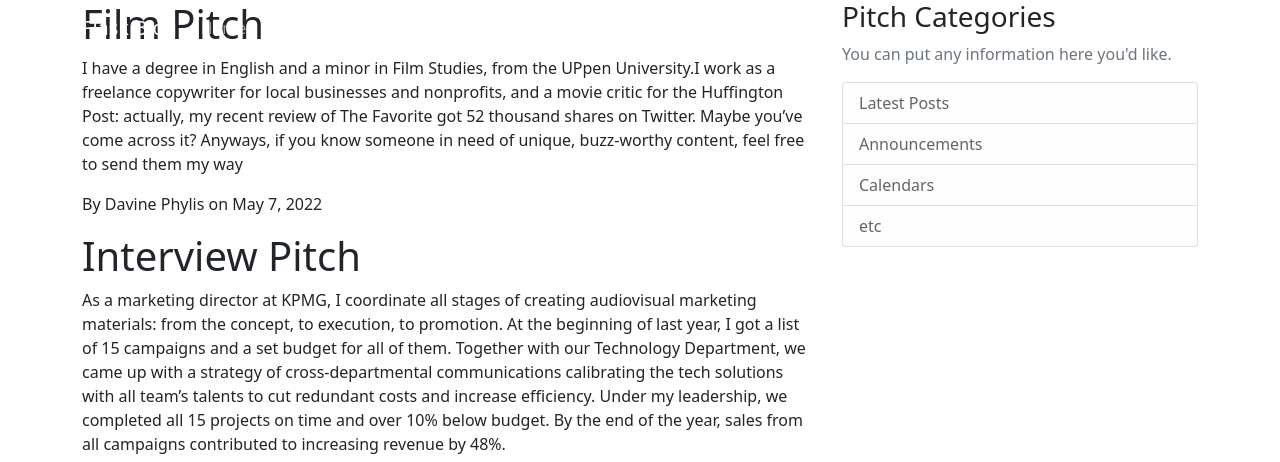
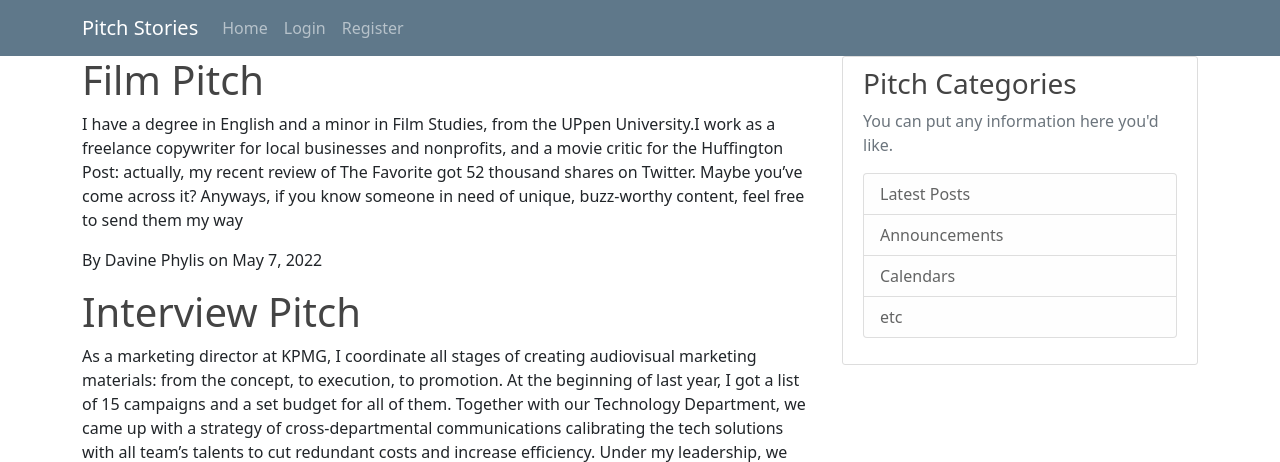
Before and after one commit to Davine-94/Pitch-stories, a Flask app: page / in a window 1280 px wide. Shown: the top 462 px of the page. Run offline with Flask 2, Linux system fonts and the light colour scheme.

Commit message:
styled the homepage

```diff
--- a/app/static/css/index.css
+++ b/app/static/css/index.css
@@ -23,6 +23,7 @@ body {
   .site-header .navbar-nav .nav-link.active {
     font-weight: 500;
   }
+
   .content-section {
     background: #ffffff;
     padding: 10px 20px;
--- a/app/templates/base.html
+++ b/app/templates/base.html
@@ -11,16 +11,16 @@
     <title>Pitch Stories</title>
     {%endif%}
     <!--Bootstrap CSS-->
-    <link rel="stylesheet" href="{{ url_for('static', filename= 'index.css')}}" type="text/css">
+    <link rel="stylesheet" href="{{ url_for('static', filename= 'css/index.css')}}" type="text/css">
     <link href="https://cdn.jsdelivr.net/npm/bootstrap@5.1.3/dist/css/bootstrap.min.css" rel="stylesheet" integrity="sha384-1BmE4kWBq78iYhFldvKuhfTAU6auU8tT94WrHftjDbrCEXSU1oBoqyl2QvZ6jIW3" crossorigin="anonymous">
   </head>
 
   <body>
     <!--Header-->
     <header class="site-header">
-      <nav class="navbar navbar-expand-md navbar-dark bg-steel fixed-top">
+      <nav class="navbar navbar-expand-md navbar-dark bg-steel">
         <div class="container">
-          <a class="navbar-brand mr-4" href="/">Flask Blog</a>
+          <a class="navbar-brand mr-4" href="/">Pitch Stories</a>
           <button class="navbar-toggler" type="button" data-toggle="collapse" data-target="#navbarToggle" aria-controls="navbarToggle" aria-expanded="false" aria-label="Toggle navigation">
             <span class="navbar-toggler-icon"></span>
           </button>
```
